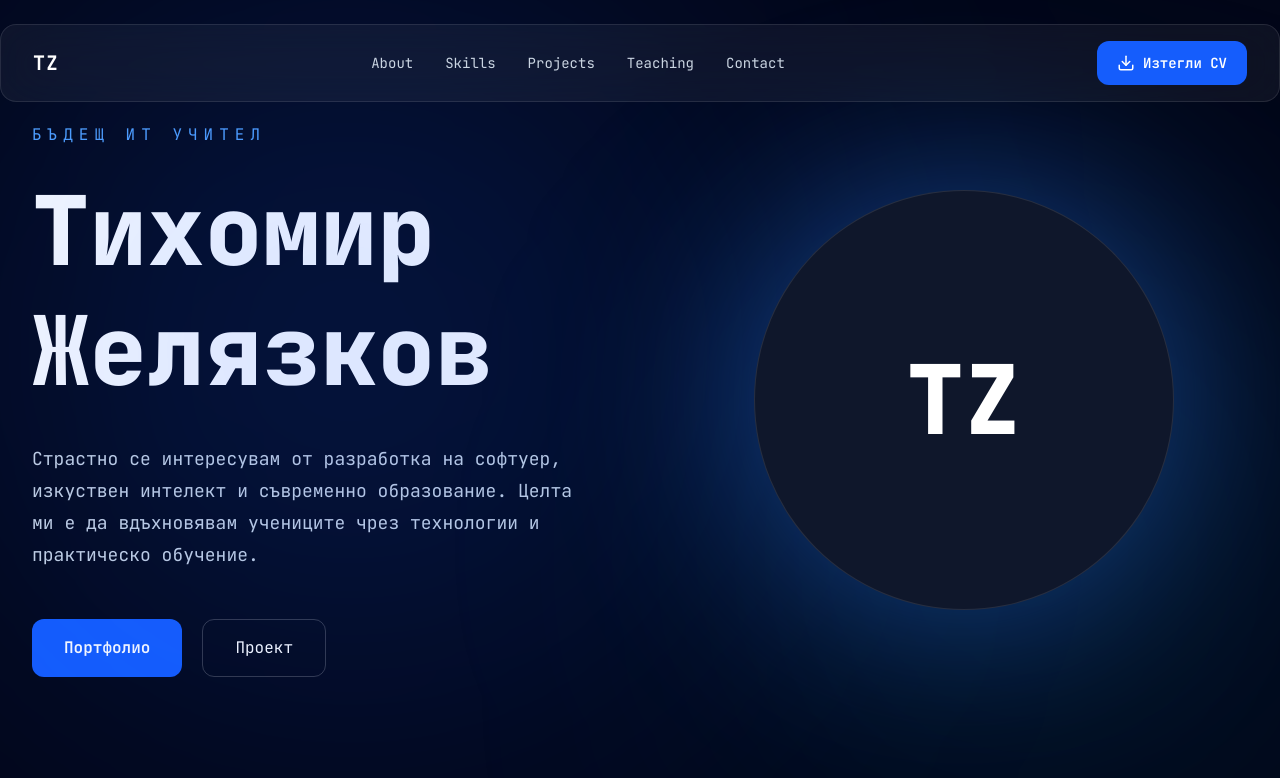
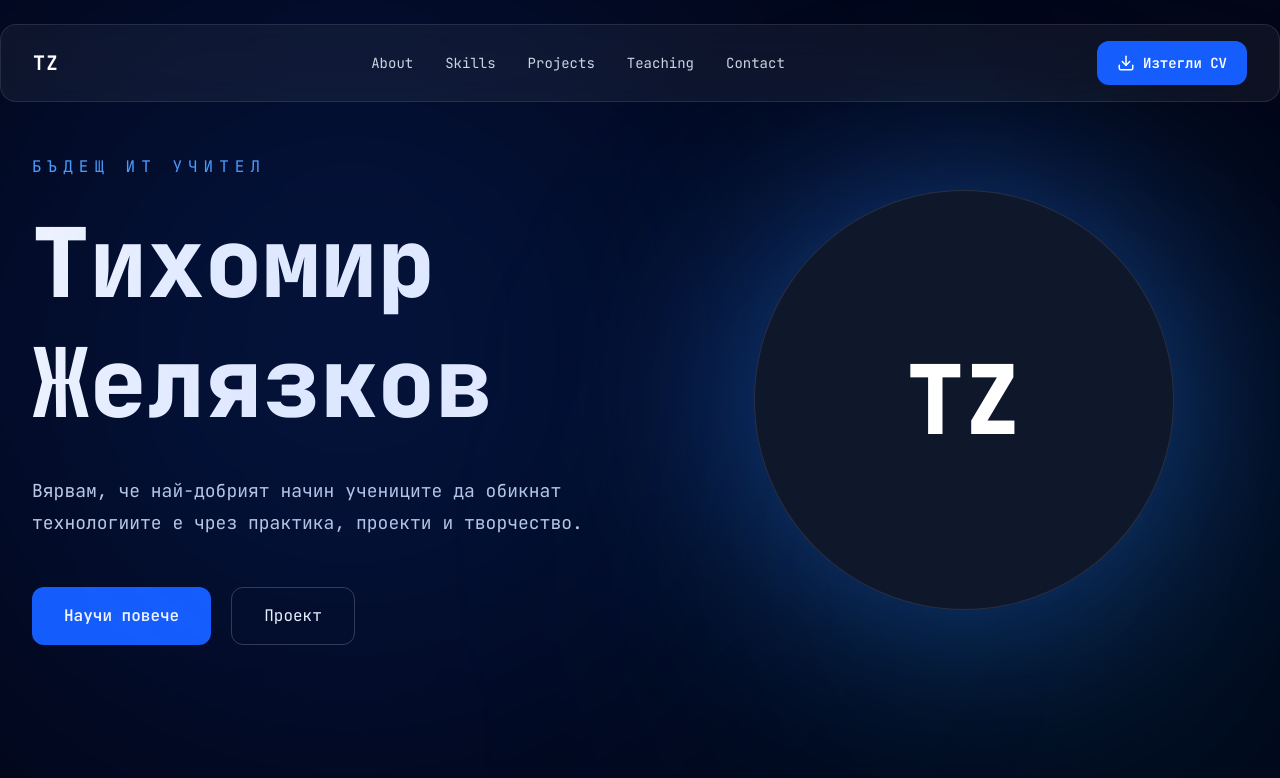
Before and after one commit to tihomirtx88/TeacherPortfolio, a Next.js app: page / in a window 1280 px wide. Shown: the top 778 px of the page. Built offline with nearby package versions, Linux system fonts and the light colour scheme.

Commit message:
Implement section component

```diff
--- a/components/hero/Hero.tsx
+++ b/components/hero/Hero.tsx
@@ -20,14 +20,13 @@ export default function Hero() {
           </h1>
 
           <p className="mt-8 max-w-xl text-lg leading-8 text-slate-300">
-            Страстно се интересувам от разработка на софтуер, изкуствен интелект
-            и съвременно образование. Целта ми е да вдъхновявам учениците чрез
-            технологии и практическо обучение.
+            Вярвам, че най-добрият начин учениците да обикнат технологиите е
+            чрез практика, проекти и творчество.
           </p>
 
           <div className="mt-12 flex flex-wrap gap-5">
             <button className="rounded-xl bg-blue-600 px-8 py-4 font-semibold text-white transition hover:scale-105 hover:bg-blue-500">
-              Портфолио
+              Научи повече
             </button>
 
             <button className="rounded-xl border border-white/20 px-8 py-4 text-white transition hover:border-blue-400">
--- /dev/null
+++ b/components/ui/Section.tsx
@@ -0,0 +1,22 @@
+import { ReactNode } from "react";
+
+interface SectionProps {
+  id?: string;
+  children: ReactNode;
+  className?: string;
+}
+
+export default function Section({
+  id,
+  children,
+  className = "",
+}: SectionProps) {
+  return (
+    <section
+      id={id}
+      className={`relative mx-auto max-w-7xl px-6 py-28 lg:px-8 ${className}`}
+    >
+      {children}
+    </section>
+  );
+}
```
Also changed, not shown: components/ui/SectionTitle.tsx (added).
